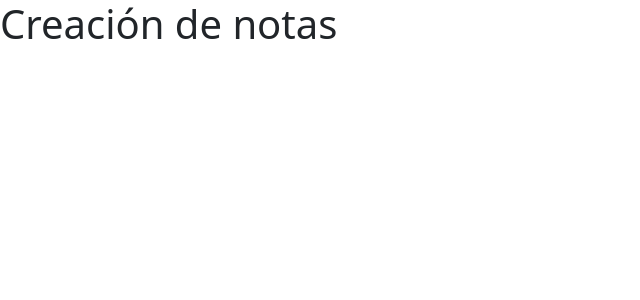
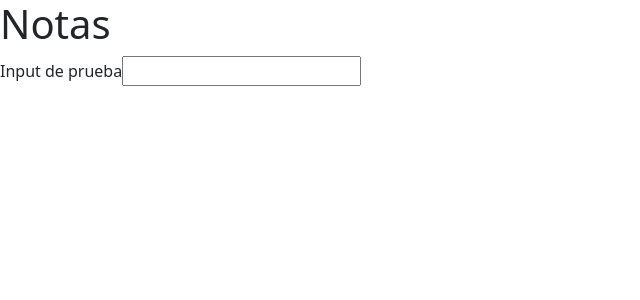
Before and after one commit to 7Obed7/notas, a React (Create React App) app: page / in a window 1280 px wide. Shown: the top 300 px of the page, without its empty margins (0-640 px from the left). Built offline with nearby package versions, Linux system fonts and the light colour scheme.

Commit message:
Input controlado

```diff
--- a/src/App.jsx
+++ b/src/App.jsx
@@ -1,7 +1,28 @@
+import { useState } from "react";
+
 const App= () => {
+  // hook -> use.....
+  // state -> useState
+
+  const [state, setState] = useState("");
+
+
+  const handleInputChange = (event) => {
+    setState(event.target.value);
+       };
+
   return (
     <div className="App">
-      <h1> Creación de notas  </h1>
+      <h1> Notas  </h1>
+      <label> Input de prueba
+      <input
+      id="pruebaID"
+      name="prueba"
+      type="text"
+      onChange={handleInputChange}
+      value={state}
+      />
+      </label>
       </div>
   );
 
```
